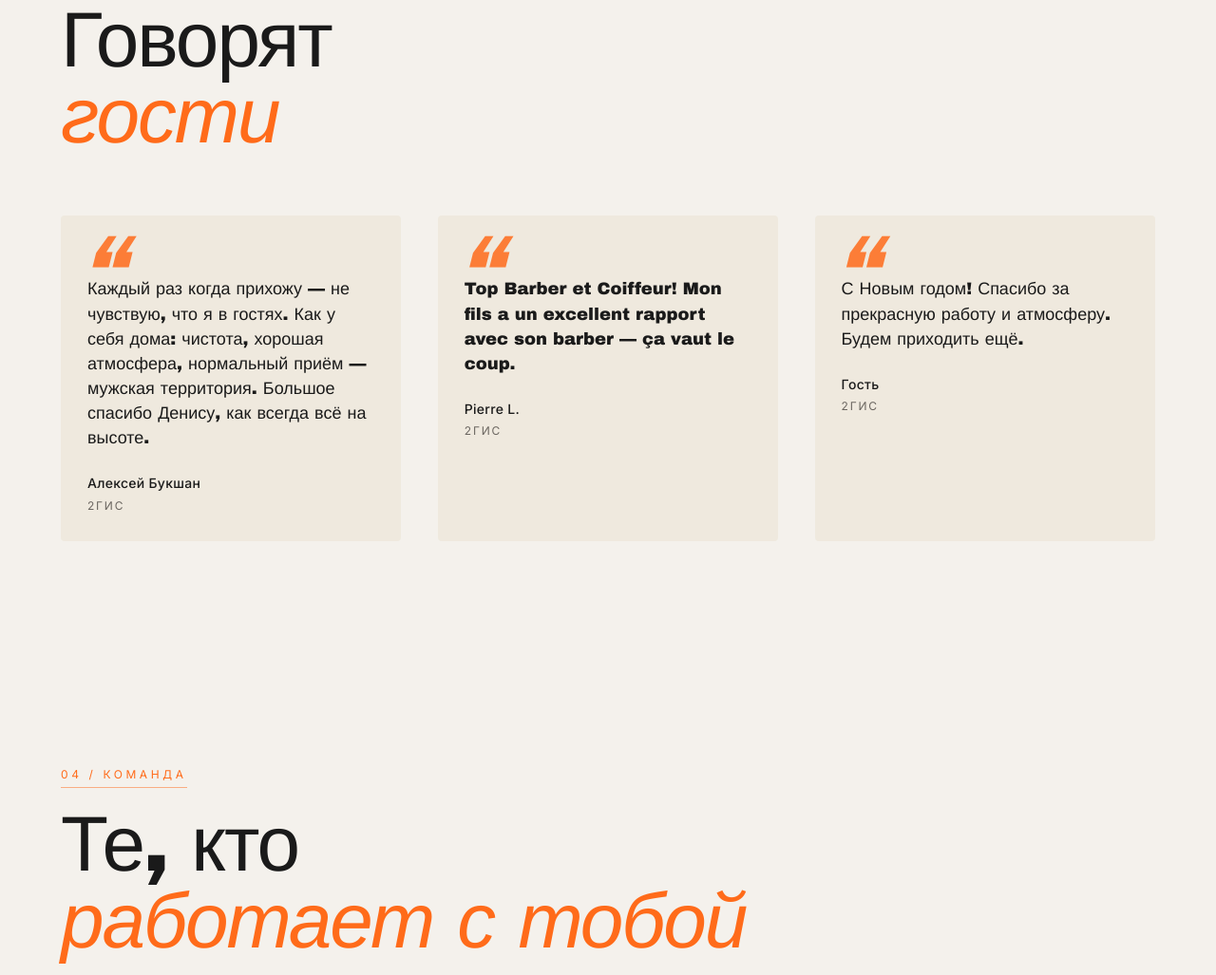
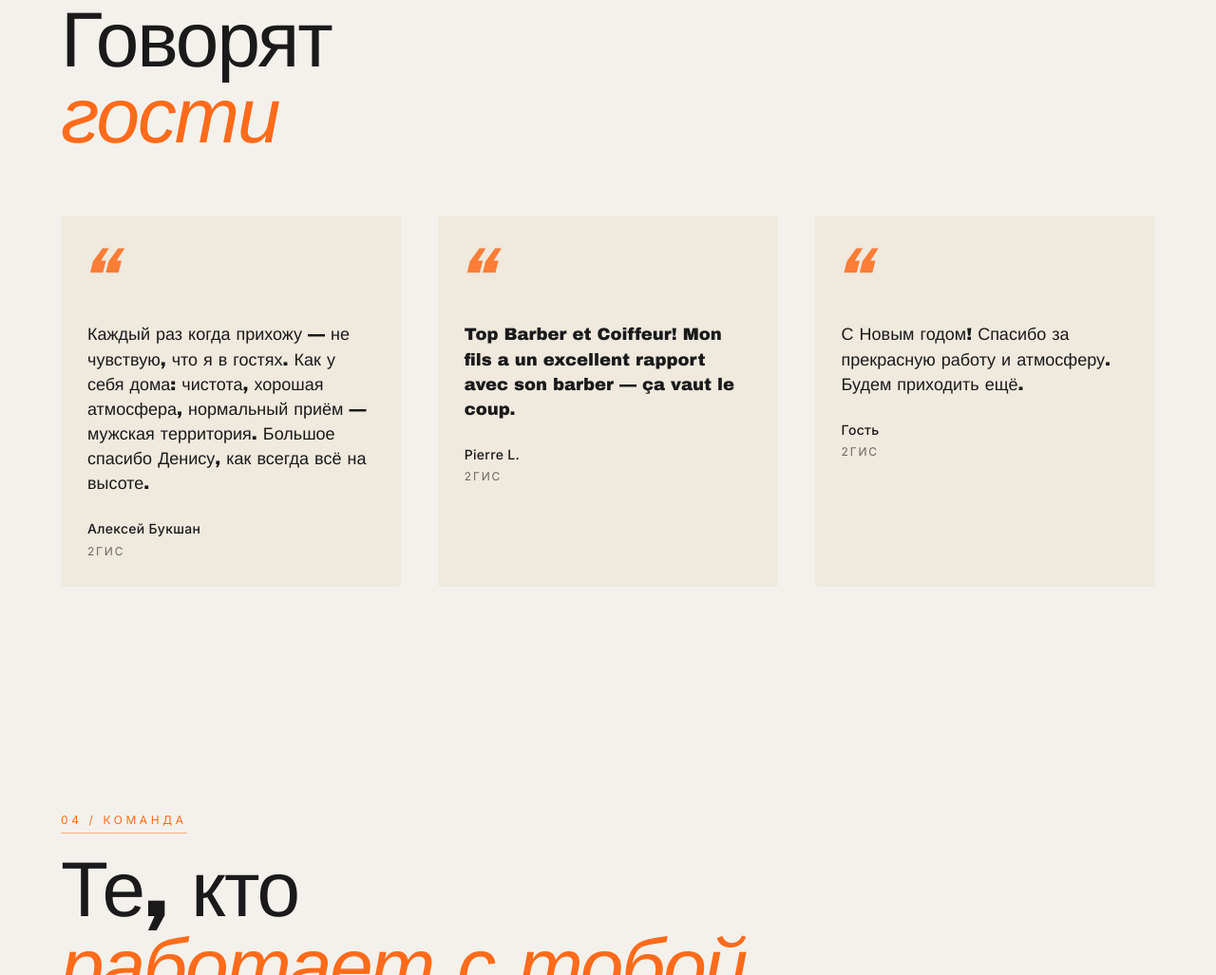
Before and after one commit to rumiantsevivan/bigbro, a plain HTML site: page index.html in a window 1280 px wide. Shown: the part 4051-5078 px from the top of the page at 95% size. Drawn offline with Linux system fonts and the light colour scheme; a web font is replaced by a local one.

Commit message:
Отзывы: больше воздуха над кавычкой (padding-top 80, font 72, v=11)

```diff
--- a/index.html
+++ b/index.html
@@ -13,7 +13,7 @@
     href="https://fonts.googleapis.com/css2?family=Unbounded:wght@500;700;800;900&family=Inter:wght@400;500;600;700&display=swap"
     rel="stylesheet"
   />
-  <link rel="stylesheet" href="style.css?v=10" />
+  <link rel="stylesheet" href="style.css?v=11" />
 </head>
 <body>
   <!-- Шапка (мини, прилипает к верху) -->
--- a/style.css
+++ b/style.css
@@ -596,18 +596,18 @@ button { font: inherit; cursor: pointer; }
 }
 .review {
   position: relative;
-  padding: 32px 28px 28px;
+  padding: 80px 28px 28px;
   background: var(--paper-soft);
   border-radius: 4px;
 }
 .review__mark {
   font-family: var(--display);
   font-style: italic;
-  font-size: 92px;
+  font-size: 72px;
   color: var(--accent);
   line-height: 1;
   position: absolute;
-  top: 8px; left: 22px;
+  top: 24px; left: 22px;
   opacity: .85;
 }
 .review__text {
```
Also changed, not shown: bigbro.html (+1 -1 lines).
